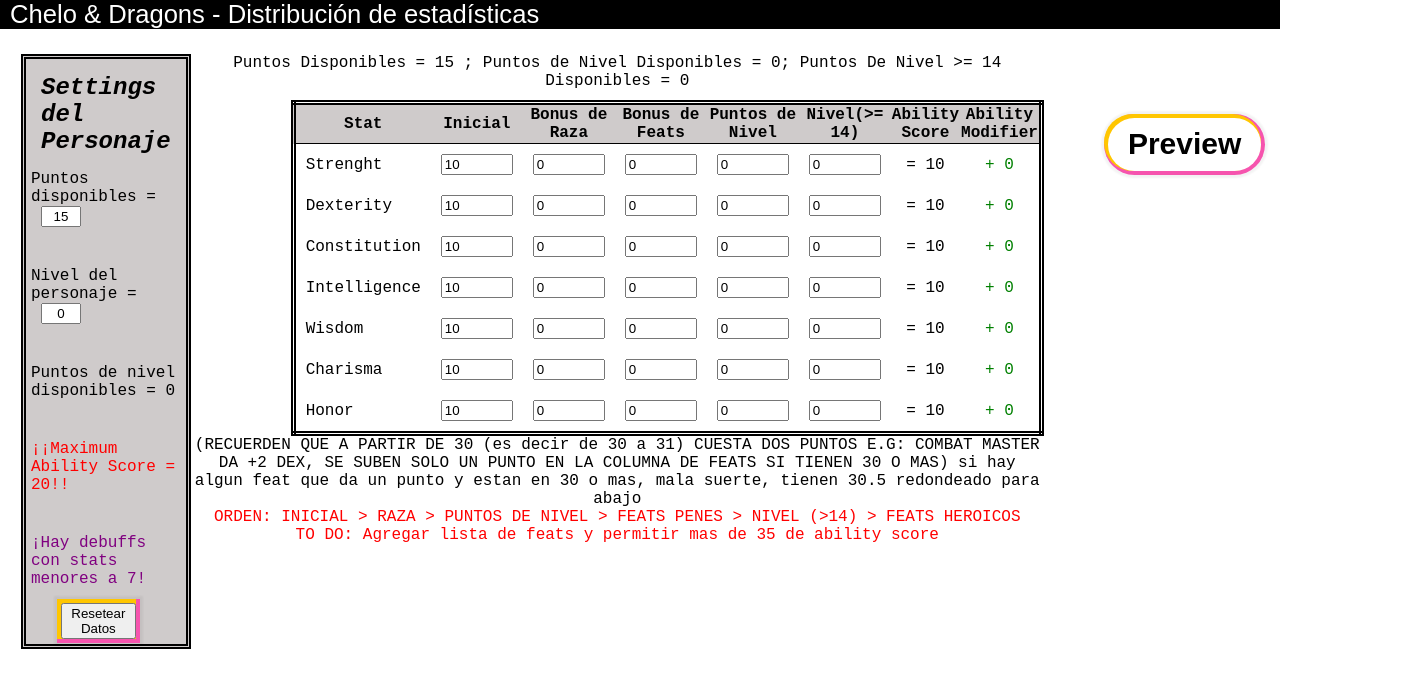
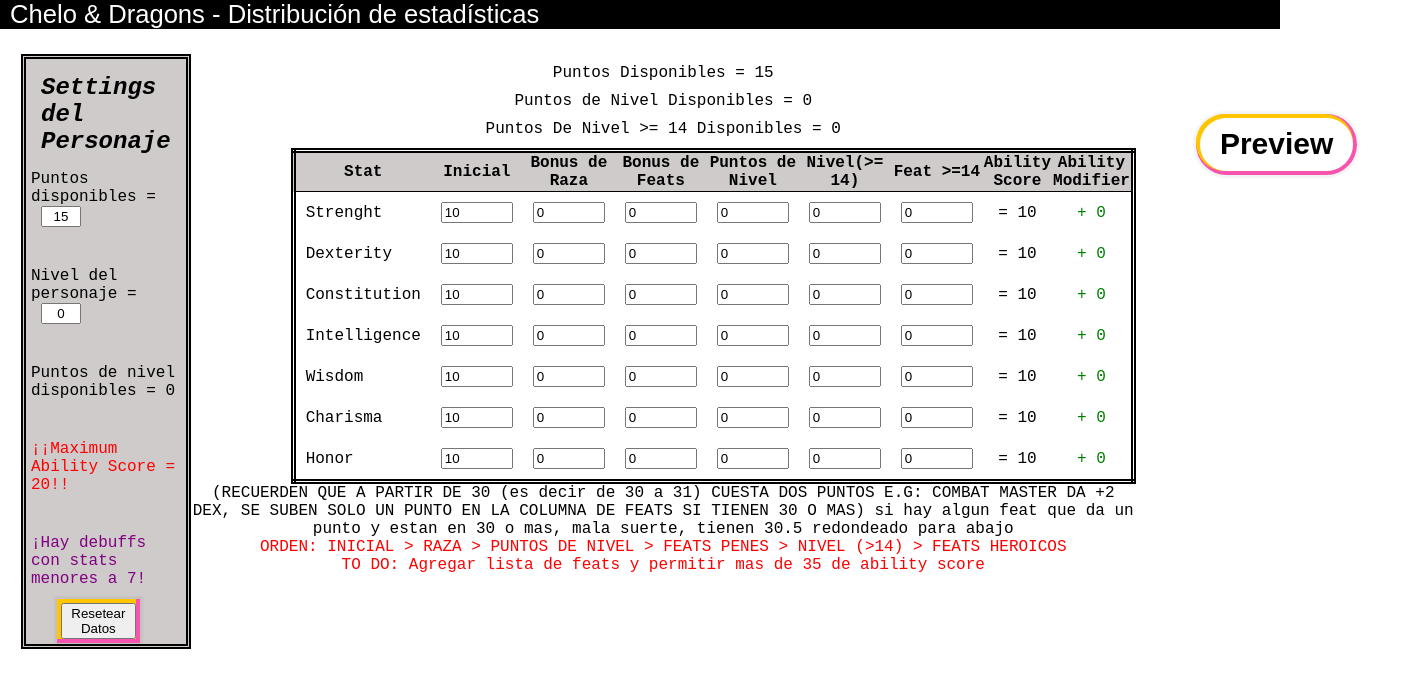
Before and after one commit to juanhosz/dnd_stat_distribution, a React (Create React App) app: page / in a window 1280 px wide. Shown: the top 688 px of the page, 1417 px wide, since content can reach past the window. Built offline with nearby package versions, Linux system fonts and the light colour scheme.

Commit message:
Se agrega una nueva columna para feats >= 14

```diff
--- a/src/components/CharacterSettings.tsx
+++ b/src/components/CharacterSettings.tsx
@@ -58,6 +58,7 @@ export function CharacterSettings(props:any){
         "BonusNivel": 0,
         "PuntosDisponibles": 15,
         "PuntosDisponiblesLegend":0,
+        "PuntosMaximosLegendario": 0
       }
 
     let statName = props.stat_name as keyof Personaje;
@@ -100,7 +101,7 @@ export function CharacterSettings(props:any){
             puntosLegendarios = puntosLegendarios + 2
           }
         }
-        setSettings({...settings, "BonusNivel":puntos_utilizados,"Nivel": nivel, 'PuntosDisponiblesLegend': puntosLegendarios})
+        setSettings({...settings, "BonusNivel":puntos_utilizados,"Nivel": nivel, 'PuntosDisponiblesLegend': puntosLegendarios,'PuntosMaximosLegendario': puntosLegendarios})
         setAtributosNivel(atributosNivelInicial);
         setAtributosLegendarios(atributosLegendariosInicial);
         if (nivel >= 14){
--- a/src/components/MainFrame.tsx
+++ b/src/components/MainFrame.tsx
@@ -54,6 +54,7 @@ export const MainFrame = () =>{
       "BonusNivel": 0,
       "PuntosDisponibles": 15,
       "PuntosDisponiblesLegend": 0,
+      "PuntosMaximosLegendario": 0
     }
 
     let atributosLegendarioInicial: Personaje = {
@@ -66,6 +67,17 @@ export const MainFrame = () =>{
       "Honor":0,
     }
 
+    let atributosFeatLegendarioInicial: Personaje = {
+      "Strenght":0,
+      "Dexterity":0,
+      "Constitution":0,
+      "Intelligence":0,
+      "Wisdom":0,
+      "Charisma":0,
+      "Honor":0,
+    }
+
+
     let atributosCache = window.localStorage.getItem("ATRIBUTOS")
     if (atributosCache){
       var atributosParse = JSON.parse(atributosCache);
@@ -74,13 +86,16 @@ export const MainFrame = () =>{
       atributosParse = false;
     }
     const [esLegendario, setEsLegendario] = useState(false)
+
     const [atributos, setAtributos] = useState(parser(atributosParse.atributos,atributosInicial));
     const [atributosNivel, setAtributosNivel] = useState(parser(atributosParse.atributosNivel,atributosNivelInicial));
     const [atributosLegendario, setAtributosLegendario] = useState(parser(atributosParse.atributosLegendario,atributosLegendarioInicial));
     const [atributosFeat, setAtributosFeat] = useState(parser(atributosParse.atributosFeat,atributosFeatInicial));
+    const [atributosFeatLegendario,setAtributosFeatLegendario] = useState(parser(atributosParse.atributosFeatLegendario,atributosFeatLegendarioInicial));
     const [atributosRaza, setAtributosRaza] = useState(parser(atributosParse.atributosRaza,atributosRazaInicial));
     const [settings,setSettings] = useState(parser(atributosParse.settings,atributosPrincipalesInicial));
-    const [disablePoints, setDisablePoints] = useState(false)
+    const [disablePoints, setDisablePoints] = useState(atributosParse.isDisabled);
+
 
 
     function parser(state:any,other:any){
@@ -95,7 +110,8 @@ export const MainFrame = () =>{
     [atributosFeat, setAtributosFeat],
     [atributosRaza,setAtributosRaza],
     [settings,setSettings],
-    [atributosLegendario,setAtributosLegendario]];
+    [atributosLegendario,setAtributosLegendario],
+    [atributosFeatLegendario, setAtributosFeatLegendario]];
 
     function actualizarAbilityScoreMaximo(){
       if (settings.Nivel <= 5 && settings.Nivel < 14){
@@ -115,7 +131,7 @@ export const MainFrame = () =>{
     },[settings.Nivel]);
 
     useEffect(() =>{
-      setDisablePoints(settings.BonusNivel == 0)
+      setDisablePoints(settings.BonusNivel == 0);
     },[settings.BonusNivel])
 
     useEffect(() =>{
@@ -124,15 +140,21 @@ export const MainFrame = () =>{
                                   "atributosFeat":atributosFeat,
                                   "atributosRaza":atributosRaza,
                                   "settings":settings,
-                                "atributosLegendario":atributosLegendario}));
+                                "atributosLegendario":atributosLegendario,
+                              "atributsoFeatLegendario":atributosFeatLegendario,
+                            "isDisabled":disablePoints}));
 
-    },[atributos,settings,atributosNivel,atributosFeat,atributosRaza])
+    },[atributos,settings,atributosNivel,atributosFeat,atributosRaza,disablePoints])
 
     return (
       <div className={tableStyle.body_container}>
         <CharacterSettings arrayStats = {constArray} esLegendario = {setEsLegendario}></CharacterSettings>
         <div>
-          <div>Puntos Disponibles = {settings.PuntosDisponibles} ; Puntos de Nivel Disponibles = {settings.BonusNivel}; Puntos De Nivel {">= 14"} Disponibles = {settings.PuntosDisponiblesLegend}</div>
+          <div className={tableStyle.stats_info}>
+            <div>Puntos Disponibles = {settings.PuntosDisponibles} </div>
+            <div>Puntos de Nivel Disponibles = {settings.BonusNivel}</div>
+            <div>Puntos De Nivel {">= 14"} Disponibles = {settings.PuntosDisponiblesLegend}</div>
+          </div>
           <table id = {"table-id"} className={tableStyle.table_format}>
             <thead>
               <tr>
@@ -143,6 +165,7 @@ export const MainFrame = () =>{
                 <th>Puntos de Nivel</th>
                 <th>Nivel
                   {"(>= 14)"}</th>
+                <th>Feat {">=14"}</th>
                 <th>Ability Score</th>
                 <th>Ability Modifier</th>
               </tr>
--- a/src/components/stat_box.tsx
+++ b/src/components/stat_box.tsx
@@ -15,6 +15,7 @@ export const StatBox = (props: any) =>{
     let [atributosRazaIni,setAtributosRaza] = props.arrayStats[3];
     let [settingsIni,setSettings] = props.arrayStats[4];
     let [atributosLegendarioIni, setAtributosLegendario] = props.arrayStats[5];
+    let [atributosFeatLegendarioIni,setAtributosFeatLegendario] = props.arrayStats[6];
 
     let settings:Atributos = settingsIni;
     let atributos:Personaje = atributosIni;
@@ -22,10 +23,12 @@ export const StatBox = (props: any) =>{
     let atributosFeat:Personaje = atributosFeatIni;
     let atributosRaza:Personaje = atributosRazaIni;
     let atributosLegendario:Personaje = atributosLegendarioIni;
+    let atributosFeatLegendario:Personaje = atributosFeatLegendarioIni;
 
 
     //const [statInicial,setStatInicial] = useState(10); //* Numero de los stats al distribuir
     const [estadistica_final,setEstadisticaFinal] = useState(atributos[statName] + atributosFeat[statName] + atributosNivel[statName]+ atributosRaza[statName]); //* Numero que indica el ability score final
+    const [estadistica_final_legendaria, set_estadistica_legendaria] =useState(atributos[statName] + atributosFeat[statName] + atributosNivel[statName]+ atributosRaza[statName] + atributosFeatLegendario[statName]);
     //const [bonus_raza, setBonusRaza] = useState(0); //* Numero que indical los puntos que otorga la raza
     //const [bonus_nivel, setBonusNivel] = useState(0); //* Numero que indica los puntos que se agregaron por el nivel
     const [modificadorAbilidad,setModificador] = useState(0);
@@ -51,12 +54,12 @@ export const StatBox = (props: any) =>{
 
     const calcular_modificador = useCallback(() =>{
         let puntos = 0;
-        if (estadistica_final === 35){
+        if (estadistica_final_legendaria === 35){
                 setModificador(14);
             return;
         }
-        if (estadistica_final > 35){
-            let stat = estadistica_final -35;
+        if (estadistica_final_legendaria > 35){
+            let stat = estadistica_final_legendaria -35;
             let suma = 0;
             for (let i = 0; i < stat; i++){
                 suma++;
@@ -64,24 +67,24 @@ export const StatBox = (props: any) =>{
             setModificador(14+ Math.floor(stat/2));
             return
         }
-        if(estadistica_final === 10){
+        if(estadistica_final_legendaria === 10){
             setModificador(0);
             return;
         }
-        if (estadistica_final > 10){
-            for (let i =0; i < estadistica_final; i++){
+        if (estadistica_final_legendaria > 10){
+            for (let i =0; i < estadistica_final_legendaria; i++){
                 if (i >= 10){
                     puntos++;
                 }
             }
         }
         else{
-            for (let i = 10; i> estadistica_final; i--){
+            for (let i = 10; i> estadistica_final_legendaria; i--){
                 puntos--;
             }
         }
         setModificador(Math.floor(puntos/2));
-    },[estadistica_final])
+    },[estadistica_final,estadistica_final_legendaria])
 
     function setBonusNivelFuncion(stat:any){
         BonusNivelFuncion(stat,atributosNivel,settings,estadistica_final,setAtributosNivel,setSettings,statName,nombreStat,atributos,false);
@@ -90,12 +93,15 @@ export const StatBox = (props: any) =>{
 
     function setBonusNivelFuncionLegendario(stat:any){
 
-        BonusNivelFuncionLegendario(stat,atributosLegendario,settings,estadistica_final,setAtributosLegendario,setSettings,statName,nombreStat,atributos, true)
+        BonusNivelFuncionLegendario(stat,atributosLegendario,settings,estadistica_final_legendaria,setAtributosLegendario,setSettings,statName,nombreStat,atributos, true)
     }
 
     function setBonusRazaYFeat(stat:any,nombre:string){
         let statInicial;
         let statFinal = Number(stat);
+        if (nombre === "FEAT LEGENDARIO"){
+            statInicial = atributosFeatLegendario[statName];
+        }
         if (nombre === "FEAT"){
             statInicial = atributosFeat[statName]
         }
@@ -117,6 +123,10 @@ export const StatBox = (props: any) =>{
                 suma--;
             }
         }
+        if (nombre === "FEAT LEGENDARIO"){
+            setAtributosFeatLegendario({...atributosFeatLegendario, [nombreStat]:Number(statInicial+suma)});
+            return;
+        }
         if (nombre === "FEAT"){
             setAtributosFeat({...atributosFeat, [nombreStat]:Number(statInicial+suma)})
             return;
@@ -135,14 +145,15 @@ export const StatBox = (props: any) =>{
 
 
     useEffect(() =>{
-        setEstadisticaFinal(Number(atributos[statName]) + Number(atributosNivel[statName]) + Number(atributosRaza[statName]) + Number(atributosFeat[statName]) + Number(atributosLegendario[statName]));
+        setEstadisticaFinal(Number(atributos[statName]) + Number(atributosNivel[statName]) + Number(atributosRaza[statName]) + Number(atributosFeat[statName]));
+        set_estadistica_legendaria(Number(atributos[statName]) + Number(atributosNivel[statName]) + Number(atributosRaza[statName]) + Number(atributosFeat[statName]) + atributosFeatLegendario[statName] + atributosLegendario[statName]);
 
         //calcular_modificador();
-    },[atributosNivel[statName],atributos[statName],atributosFeat[statName],atributosRaza[statName],statName, atributosLegendario[statName]]);// eslint-disable-line react-hooks/exhaustive-deps
+    },[atributosNivel[statName],atributos[statName],atributosFeat[statName],atributosRaza[statName],statName, atributosLegendario[statName], atributosFeatLegendario[statName]]);// eslint-disable-line react-hooks/exhaustive-deps
 
     useEffect(() =>{
         calcular_modificador();
-    },[estadistica_final, calcular_modificador]);
+    },[estadistica_final, calcular_modificador, estadistica_final_legendaria]);
 
     return(
             <tr id = {nombreStat}>
@@ -170,15 +181,23 @@ export const StatBox = (props: any) =>{
                 </td>
 
                 <td>
-                    <input className = {rowStyle.inputBar} inputMode= "numeric" type="number" placeholder="Bonus de Nivel" min = {0}
-                        max = {atributosLegendario[statName]+settings.PuntosDisponiblesLegend} title = {"bonus de nivel"}
+                    <input className = {rowStyle.inputBar} inputMode= "numeric" type="number" placeholder="Bonus de Nivel Legendario" min = {0}
+                        max = {atributosLegendario[statName]+settings.PuntosDisponiblesLegend} title = {"bonus de nivel Legendario"}
                         value = {atributosLegendario[statName].toString()} onChange = {e => setBonusNivelFuncionLegendario(Number(e.target.value))}
                         disabled = {!isDisabled}>
                     </input>
                 </td>
 
                 <td>
-                <div className="caracteristica_total"> = {estadistica_final}  </div>
+                    <input className = {rowStyle.inputBar} inputMode= "numeric" type="number" placeholder="Bonus de feat legendario" min = {0}
+                        title = {"bonus de feat Legendario"}
+                        value = {atributosFeatLegendario[statName].toString()} onChange = {e => setBonusRazaYFeat(e.target.value,"FEAT LEGENDARIO")}
+                        disabled = {!isDisabled}>
+                    </input>
+                </td>
+
+                <td>
+                <div className="caracteristica_total"> = {estadistica_final_legendaria}  </div>
                 </td>
 
                 {modificador_positivo()&& <td className={rowStyle.box_modificador} style={{'color':'green'}}> + {modificadorAbilidad}</td>}
--- a/src/styles/table.module.css
+++ b/src/styles/table.module.css
@@ -61,3 +61,7 @@
   height: auto;
   padding: 5%;
 }
+
+.stats_info > *{
+  margin: 10px 0;
+}
--- a/src/types/types.tsx
+++ b/src/types/types.tsx
@@ -15,5 +15,6 @@ export interface Atributos{
     "BonusNivel": number;
     "PuntosDisponibles": number;
     "PuntosDisponiblesLegend": number;
+    "PuntosMaximosLegendario": number;
 
 }
--- a/src/utils/statCalculatorModule.tsx
+++ b/src/utils/statCalculatorModule.tsx
@@ -195,7 +195,6 @@ export  function BonusNivelFuncionLegendario(stat:any,
     let puntos_adicionales = 0;
     if (bonus_final > bonus_inicial && estado){
         if (ptos_disponibles === 0){
-            setAtributosNivel({...atributosNivel, [nombreStat]:bonus_inicial});
             return
         }
 
@@ -204,13 +203,13 @@ export  function BonusNivelFuncionLegendario(stat:any,
                 break;
             }
             if (estadistica_final + puntos_adicionales < 30){
-                console.log("asd")
                 puntos_utilizados ++;
             }
             if (estadistica_final + puntos_adicionales + 1 > 35){
                 break
             }
             if (puntos_utilizados > ptos_disponibles){
+                puntos_utilizados--;
                 break
             }
             if (estadistica_final + puntos_adicionales ==35){
@@ -224,6 +223,7 @@ export  function BonusNivelFuncionLegendario(stat:any,
 
                     break
                 }
+
                 puntos_utilizados = puntos_utilizados + 2
             }
 
```
